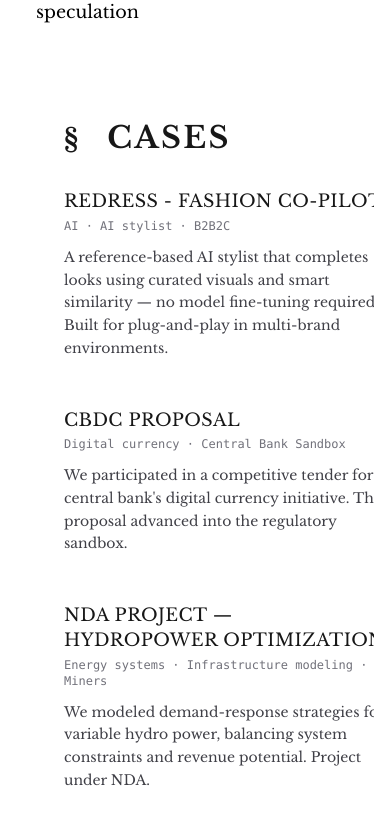
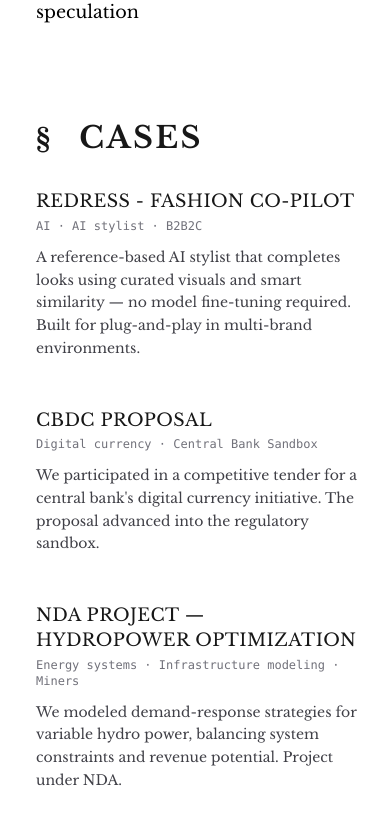
Before and after one commit to overvu-solutions/www.overvu-solutions, a Next.js app: page / in a window 390 px wide. Shown: the part 1486-2324 px from the top of the page. Built offline with nearby package versions, Linux system fonts and the light colour scheme.

Commit message:
Update page.tsx

```diff
--- a/app/page.tsx
+++ b/app/page.tsx
@@ -203,7 +203,7 @@ const CaseItem = ({
 
 const Cases = () => {
   return (
-    <div className="w-full mx-8">
+    <div className="w-full mx-1 md:mx-8">
       <BlockHeader title="cases" />
       <div className="py-4">
         <CaseItem
```
